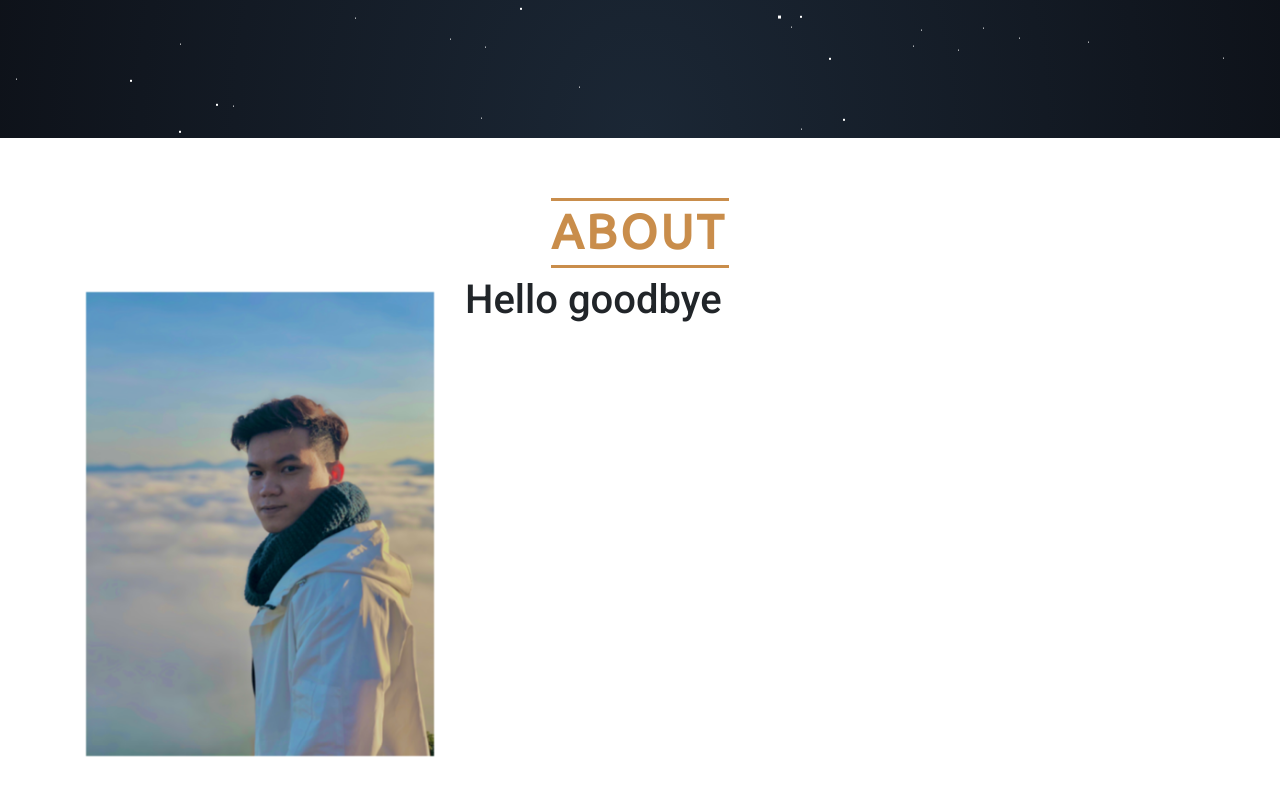
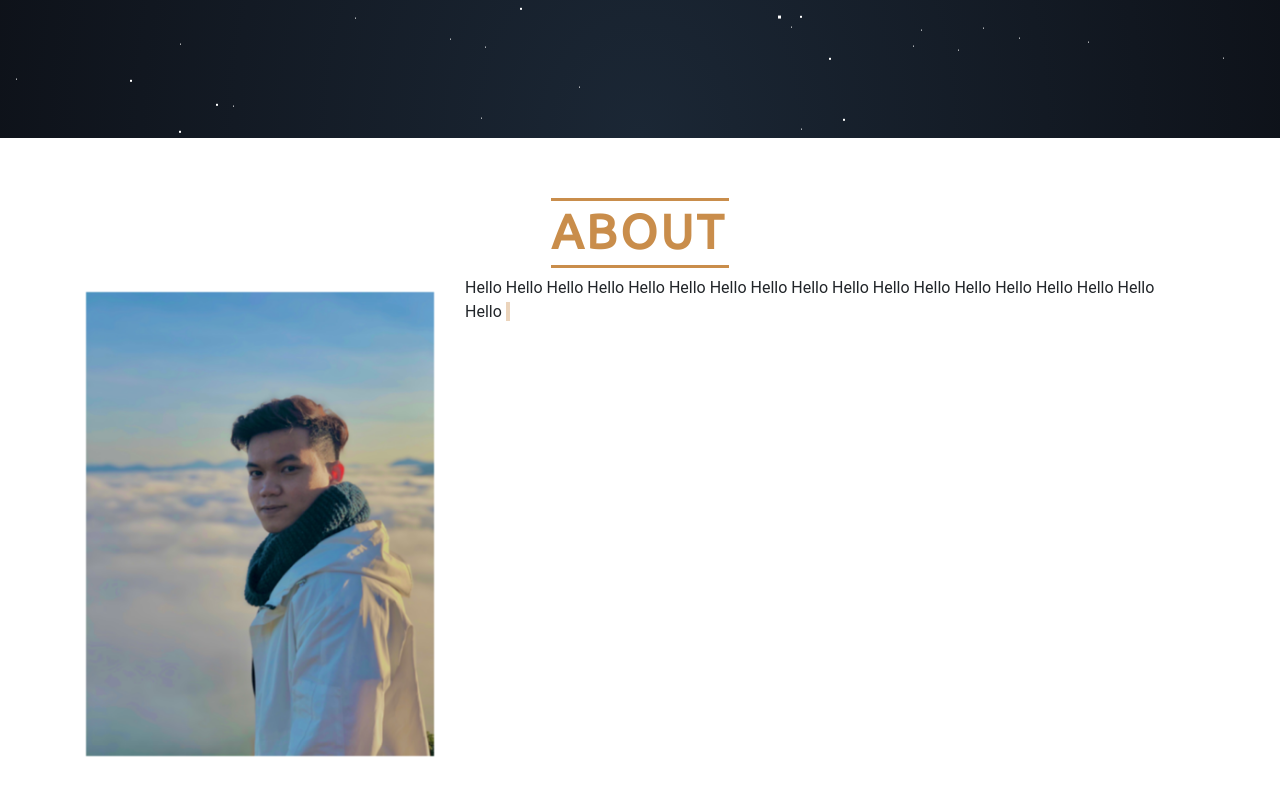
Before and after one commit to joker7t/porfolio, a React (Create React App) app: page / in a window 1280 px wide. Shown: the part 662-1458 px from the top of the page. Built offline with nearby package versions, Linux system fonts and the light colour scheme.

Commit message:
animation for about section

```diff
--- a/public/index.html
+++ b/public/index.html
@@ -9,12 +9,9 @@
   <meta name="description" content="Toan Nguyen - FullStack Developer" />
   <link rel="apple-touch-icon" href="%PUBLIC_URL%/logo192.png" />
   <link rel="manifest" href="%PUBLIC_URL%/manifest.json" />
-  <link href="https://fonts.googleapis.com/css2?family=Righteous&display=swap" rel="stylesheet">
-  <link
-    href="https://fonts.googleapis.com/css2?family=Righteous&family=Roboto:ital,wght@0,300;0,500;1,300;1,500&display=swap"
-    rel="stylesheet">
+  <link href="https://stackpath.bootstrapcdn.com/font-awesome/4.7.0/css/font-awesome.min.css" rel="stylesheet">
+  <link href="https://fonts.googleapis.com/css2?family=Roboto+Mono:ital,wght@1,100&display=swap" rel="stylesheet">
   <link href="https://fonts.googleapis.com/css2?family=Raleway:wght@200&display=swap" rel="stylesheet">
-  <link href="https://stackpath.bootstrapcdn.com/font-awesome/4.7.0/css/font-awesome.min.css" rel="stylesheet">
   <link href="https://fonts.googleapis.com/css2?family=Monoton&family=Oswald:wght@300&display=swap" rel="stylesheet">
   <link href="https://fonts.googleapis.com/css2?family=Ubuntu&display=swap" rel="stylesheet">
   <title>Toan Nguyen</title>
--- a/src/App.js
+++ b/src/App.js
@@ -2,7 +2,6 @@ import React from 'react';
 import './resources/css/App.scss';
 import { BrowserRouter as Router, Route, Switch, Redirect } from 'react-router-dom';
 import Landing from './components/Landing';
-import './App.scss';
 import Header from './components/about/Header';
 
 function App() {
--- a/src/App.scss
+++ /dev/null
@@ -1,4 +0,0 @@
-body {
-    box-sizing: border-box;
-    font-size: 16px;
-}
--- a/src/components/about/AboutContent.js
+++ b/src/components/about/AboutContent.js
@@ -1,42 +1,34 @@
-import React, { useRef, useState } from 'react';
+import React, { useRef, useState, useEffect } from 'react';
 import style from './css/AboutContent.module.scss';
-import { TimelineLite, TweenLite, Power2 } from "gsap";
+import { TimelineLite, TweenLite, Power2, Linear } from "gsap";
 import Reveal from 'react-reveal/Reveal';
 
 const AboutContent = () => {
     const lettersRef = useRef([]);
-    const headingLineTopRef = useRef(null);
-    const headingLineBottomRef = useRef(null);
+    const aboutContentLineRef = useRef(null);
+    const textRef = useRef(null);
     //eslint-disable-next-line
-    const [content, setContent] = useState('Hello goodbye');
+    const [content, setContent] = useState('Hello Hello Hello Hello Hello Hello Hello Hello Hello Hello Hello Hello Hello Hello Hello Hello Hello Hello');
 
     const showContent = () => {
-        //     const timeline = new TimelineLite();
-        //     timeline
-        //         .fromTo(
-        //             headingLineTopRef.current,
-        //             0.7,
-        //             { scaleX: 0, opacity: 0 },
-        //             { scaleX: 1, opacity: 1, ease: Power2.easeOut, outlineOffset: '-=875' }
-        //             , 0.2
-        //         )
-        //         .fromTo(
-        //             headingLineBottomRef.current,
-        //             0.7,
-        //             { scaleX: 0, opacity: 0 },
-        //             { scaleX: 1, opacity: 1, ease: Power2.easeOut, outlineOffset: '-=875' }
-        //             , 0.2
-        //         );
 
-        //     lettersRef.current.forEach((letterRef, i) => {
-        //         console.log(i)
-        //         TweenLite.fromTo(
-        //             letterRef,
-        //             0.6,
-        //             { scaleX: 0.3, opacity: 0 },
-        //             { scaleX: 1, opacity: 1, ease: Power2.easeOut, delay: 0.15 * i },
-        //         )
-        //     })
+        const timeline = new TimelineLite();
+        timeline
+            .fromTo(
+                aboutContentLineRef.current,
+                1,
+                { scaleY: 0, opacity: 0 },
+                { scaleY: 1, opacity: 1, ease: Linear.easeNone, repeat: -1, delay: 0.01 * content.length }
+            );
+
+        lettersRef.current.forEach((letterRef, i) => {
+            TweenLite.fromTo(
+                letterRef,
+                0.6,
+                { scaleX: 0.3, opacity: 0 },
+                { scaleX: 1, opacity: 1, ease: Power2.easeOut, delay: 0.01 * i },
+            )
+        })
     }
 
     const showText = () =>
@@ -46,12 +38,16 @@ const AboutContent = () => {
     return (
         <div>
             <Reveal onReveal={() => showContent()}>
-                <h1 class="ml11">
-                    <span class="text-wrapper">
-                        <span class="line line1"></span>
-                        <span class="letters">{showText()}</span>
+                <div className={style.AboutContent}>
+                    <span className={style.AboutContentText}>
+
+                        <span className={style.AboutContentTextLetters} ref={textRef}>
+                            {showText()}{' '}
+                            <span className={style.AboutContentTextLine} ref={aboutContentLineRef}>|</span>
+                        </span>
+
                     </span>
-                </h1>
+                </div>
             </Reveal>
         </div>
     );
--- a/src/components/about/css/AboutContent.module.scss
+++ b/src/components/about/css/AboutContent.module.scss
@@ -0,0 +1,25 @@
+@import '../../../resources/css/variables.scss';
+
+.AboutContent{
+    // font-size: 1.25rem;
+    font-family: 'Roboto Mono', monospace sans-serif;
+
+    &Text{
+        display: inline-block;
+
+        &Line{
+            opacity: 0;
+            height: 100%;
+            width: 3px;
+            color: $color-tertiary;
+            background-color: $color-tertiary;
+            padding: 0;
+        }
+
+        &Letters{
+            display: inline-block;
+        }
+    }
+
+
+}
--- a/src/components/util/Heading.js
+++ b/src/components/util/Heading.js
@@ -27,7 +27,6 @@ const Heading = ({ text }) => {
             );
 
         lettersRef.current.forEach((letterRef, i) => {
-            console.log(i)
             TweenLite.fromTo(
                 letterRef,
                 0.6,
--- a/src/resources/css/App.scss
+++ b/src/resources/css/App.scss
@@ -15,5 +15,5 @@ body{
   font-family: 'Roboto', sans-serif;
   margin: 0;
   padding: 0;
-  font-size: 10px;
+  font-size: 16px;
 }
```
